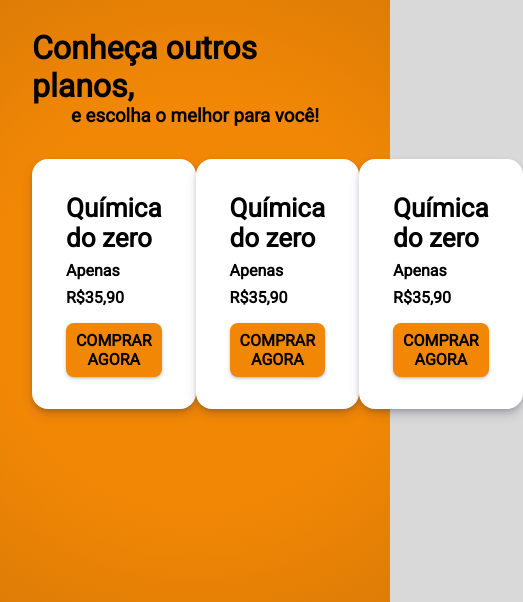
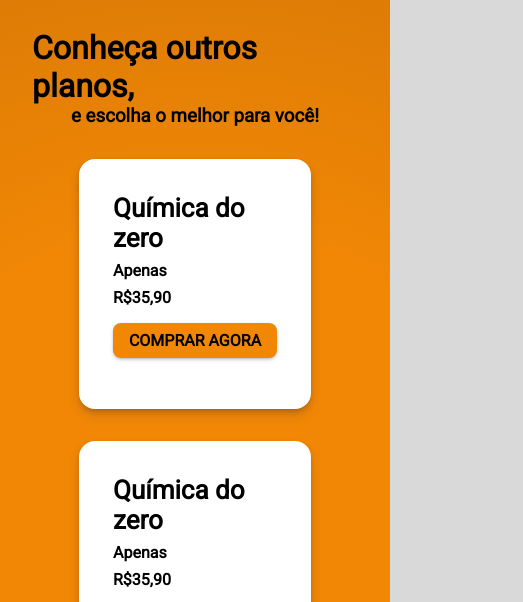
Before and after one commit to robertdiniz/Web-Design-Projeto-Final, a plain HTML site: page index.html in a window 390 px wide. Shown: the part 1245-1847 px from the top of the page, 523 px wide, since content can reach past the window. Drawn offline with Linux system fonts and the light colour scheme.

Commit message:
socorro 1.2.1

```diff
--- a/css/resposinve.css
+++ b/css/resposinve.css
@@ -60,6 +60,11 @@
         align-content: center;
     }
 
+    .align {
+        display: flex;
+        flex-direction: column;
+    }
+
 
     /* DISCIPLINAS */
     .center {
```
